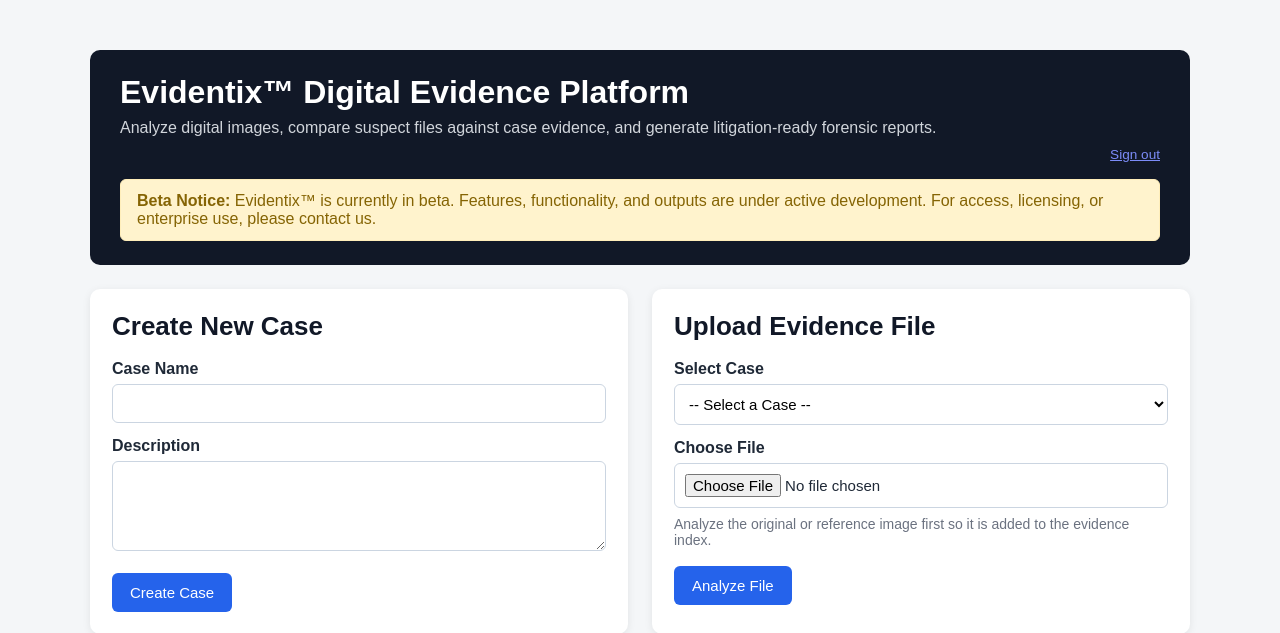
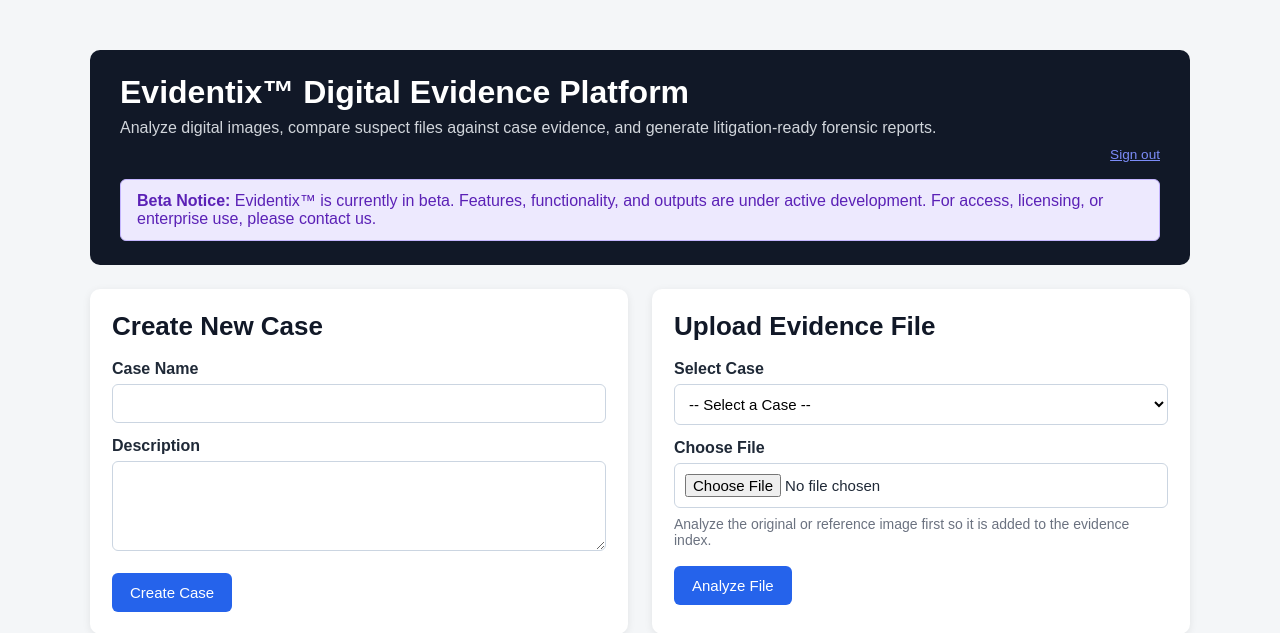
Before and after one commit to Kcaldwell99/evidenceanalyzer, a FastAPI app: template app/templates/upload.html in a window 1280 px wide. Shown: the top 633 px of the page. Run offline with FastAPI, Linux system fonts and the light colour scheme; the template is opened without the code that fills it, so the values that code supplies are empty.

Commit message:
Change beta notice to purple theme

```diff
--- a/app/templates/upload.html
+++ b/app/templates/upload.html
@@ -38,12 +38,12 @@
         }
 
         .beta-notice {
-            background: #fff3cd;
-            color: #856404;
+            background: #ede9fe;
+            color: #5b21b6;
             padding: 12px 16px;
             border-radius: 6px;
             margin-top: 16px;
-            border: 1px solid #ffeeba;
+            border: 1px solid #c4b5fd;
         }
 
         .grid {
```
